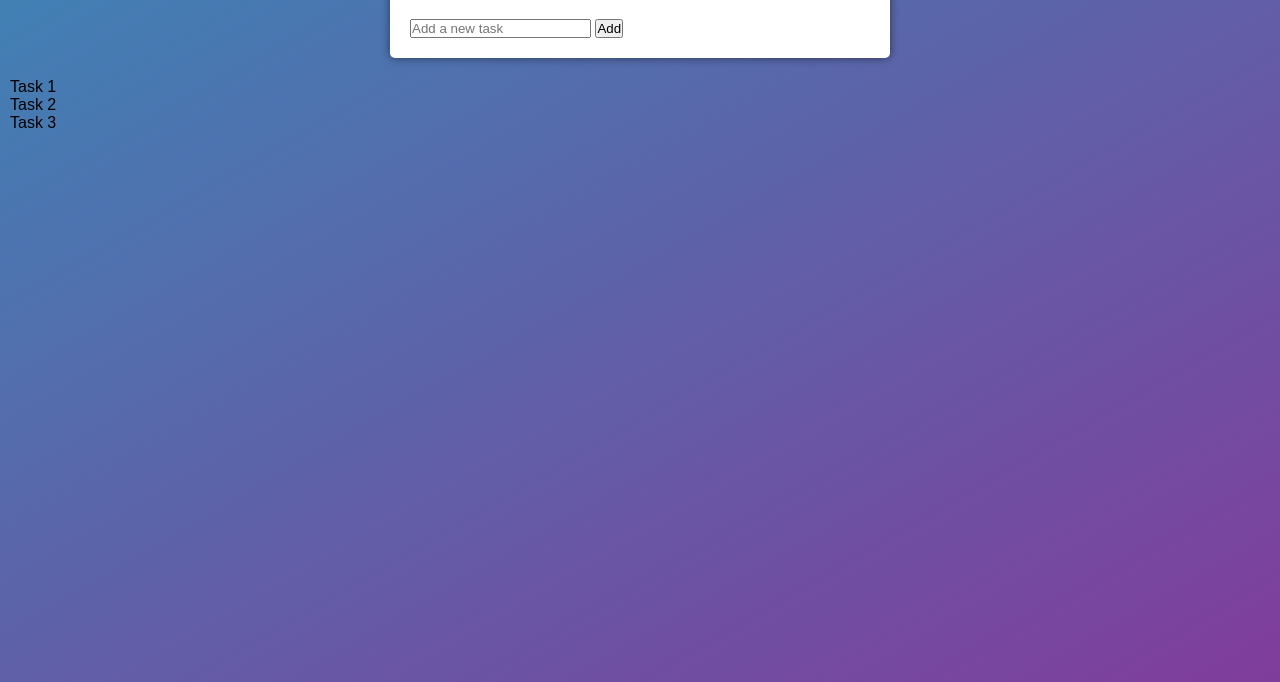
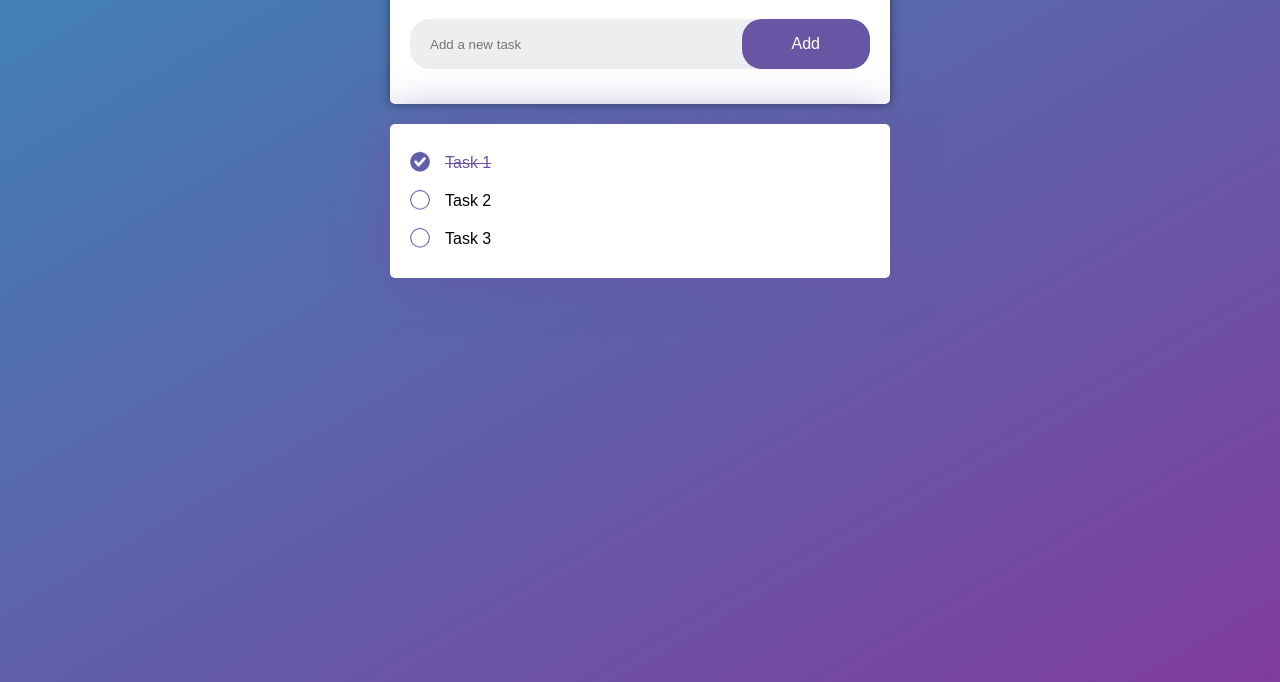
Before and after one commit to Omar-MK-20/To-Do-List, a plain HTML site: page index.html in a window 1280 px wide. Shown: the part 118-800 px from the top of the page. Drawn offline with Linux system fonts and the light colour scheme.

Commit message:
Enhance task list styling and layout with new CSS classes for improved UI

```diff
--- a/style.css
+++ b/style.css
@@ -41,3 +41,80 @@
     justify-content: space-between;
     margin-bottom: 20px;
 }
+
+.row{
+    display: flex;
+    align-items: center;
+    justify-content: space-between;
+    background: #edeef0;
+    border-radius: 20px;
+    padding-left: 10px;
+    margin-bottom: 15px;
+}
+
+input{
+    flex: 1;
+    border: none;
+    outline: none;
+    background: transparent;
+    padding: 10px;
+    font-weight: 14px;
+
+}
+button{
+    border: none;
+    outline: none;
+    padding: 16px 50px;
+    background: #6856a4;
+    color: #fff;
+    font-size: 16px;
+    cursor: pointer;
+    border-radius: 20px;
+}
+
+.tasks{
+    width: 100%;
+    max-width: 500px;
+    background: #fff;
+    border-radius: 5px;
+    margin: 20px auto 20px;
+    padding: 20px 45px 20px;
+    box-shadow: 0 0 50px rgba(104, 86, 164, 0.9);
+}
+
+ul li{
+    list-style: none;
+    border-radius: 20px;
+    padding: 10px;
+    cursor: pointer;
+    position: relative;
+}
+
+ul li::before{
+    content: '';
+    position: absolute;
+    left: -25px;
+    top: 50%;
+    transform: translateY(-56%);
+    width: 20px;
+    height: 20px;
+    border-radius: 50%;
+    margin-right: 10px;
+    background-image: url(images/uncheck-symbol-4795\ \(1\).png);
+    background-size: cover;
+    background-position: center;
+
+}
+
+ul li:hover{
+    background: rgb(104, 86, 164, 0.2);
+}
+
+ul li.checked{
+    color: #6856a4;
+    text-decoration: line-through;
+}
+
+ul li.checked::before{
+    background-image: url(images/check-symbol-4795.png);
+}
```
